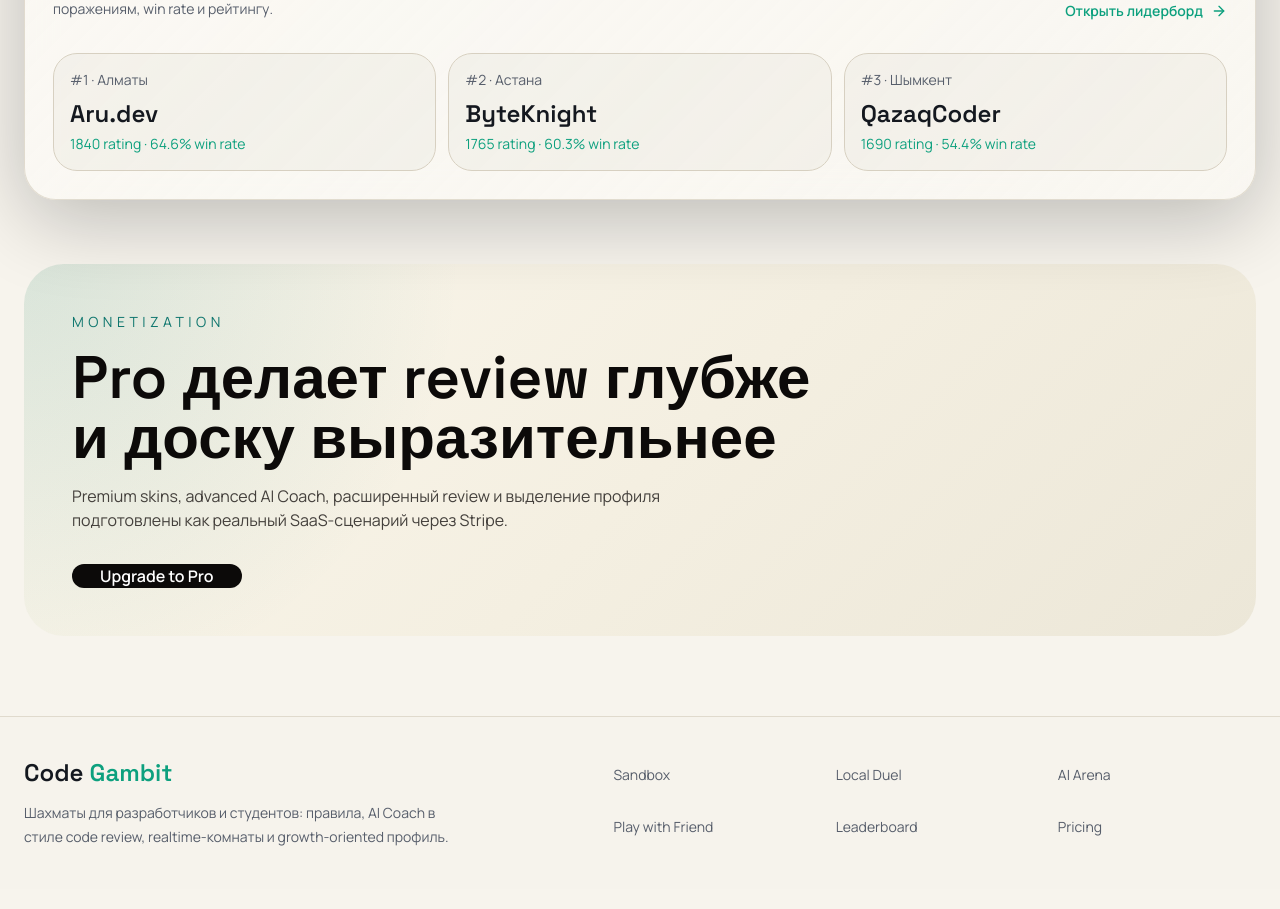
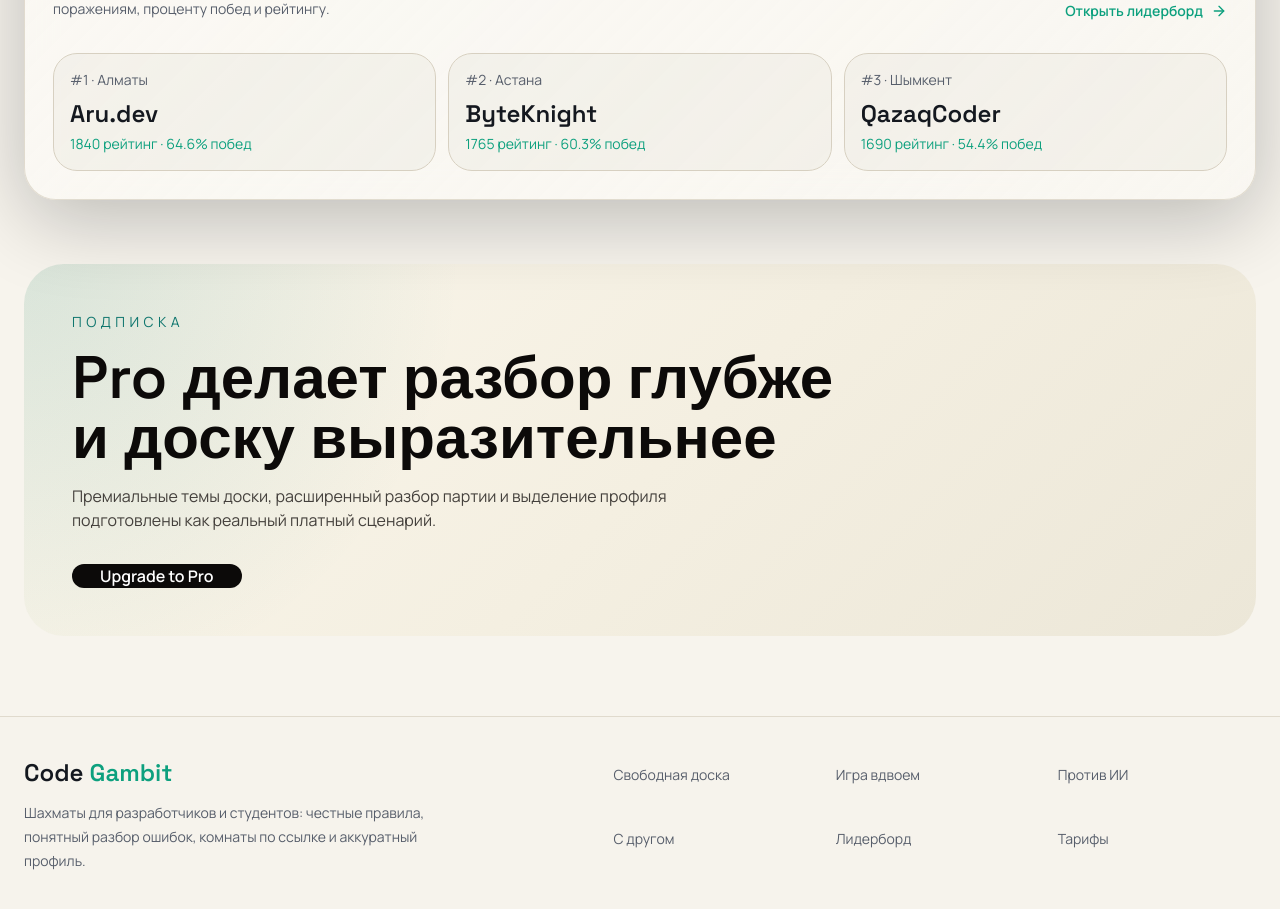
Before and after one commit to Galym7707/Chess_Nfactorial, a Next.js app: page / in a window 1280 px wide. Shown: the part 2460-3369 px from the top of the page. Built offline with nearby package versions, Linux system fonts and the light colour scheme; no server answers; the database is empty.

Commit message:
Refine Russian product copy

```diff
--- a/app/layout.tsx
+++ b/app/layout.tsx
@@ -9,9 +9,9 @@ const display = Space_Grotesk({ subsets: ["latin"], variable: "--font-display" }
 const sans = Manrope({ subsets: ["latin", "cyrillic"], variable: "--font-sans" });
 
 export const metadata: Metadata = {
-  title: "Code Gambit — шахматы как code review",
+  title: "Code Gambit — шахматы с умным разбором",
   description:
-    "Современная шахматная платформа для разработчиков, студентов и амбициозных игроков: Sandbox, Local Duel, AI Arena и multiplayer по ссылке.",
+    "Современная шахматная платформа для разработчиков, студентов и амбициозных игроков: свободная доска, партия вдвоем, игра против компьютера и комнаты по ссылке.",
   metadataBase: new URL(process.env.NEXT_PUBLIC_APP_URL ?? "http://localhost:7860"),
 };
 
--- a/app/page.tsx
+++ b/app/page.tsx
@@ -13,9 +13,9 @@ export default function HomePage() {
       <LeaderboardPreview />
       <section className="mx-auto max-w-7xl px-4 pb-20 md:px-6">
         <div className="rounded-[2.5rem] bg-paper-radial p-8 text-stone-950 md:p-12">
-          <p className="text-sm uppercase tracking-[0.32em] text-teal-700">Monetization</p>
-          <h2 className="mt-4 max-w-3xl font-display text-4xl font-semibold md:text-6xl">Pro делает review глубже и доску выразительнее</h2>
-          <p className="mt-4 max-w-2xl text-sm leading-6 text-stone-700 md:text-base">Premium skins, advanced AI Coach, расширенный review и выделение профиля подготовлены как реальный SaaS-сценарий через Stripe.</p>
+          <p className="text-sm uppercase tracking-[0.32em] text-teal-700">Подписка</p>
+          <h2 className="mt-4 max-w-3xl font-display text-4xl font-semibold md:text-6xl">Pro делает разбор глубже и доску выразительнее</h2>
+          <p className="mt-4 max-w-2xl text-sm leading-6 text-stone-700 md:text-base">Премиальные темы доски, расширенный разбор партии и выделение профиля подготовлены как реальный платный сценарий.</p>
           <Link href="/pricing" className="mt-8 inline-flex h-13 items-center justify-center rounded-full bg-stone-950 px-7 text-base font-semibold text-white transition hover:brightness-110">Upgrade to Pro</Link>
         </div>
       </section>
--- a/app/play/friend/page.tsx
+++ b/app/play/friend/page.tsx
@@ -32,10 +32,10 @@ function CreateFriendRoom() {
   return (
     <section className="mx-auto grid min-h-[78svh] max-w-7xl items-center gap-8 px-4 py-10 md:px-6 lg:grid-cols-[1.1fr_0.9fr]">
       <div>
-        <Badge><Users className="size-3" /> Great Level</Badge>
-        <h1 className="mt-6 font-display text-5xl font-semibold leading-tight md:text-7xl">Play with Friend по одной ссылке</h1>
+        <Badge><Users className="size-3" /> Великий уровень</Badge>
+        <h1 className="mt-6 font-display text-5xl font-semibold leading-tight md:text-7xl">Игра с другом по одной ссылке</h1>
         <p className="mt-5 max-w-2xl text-base leading-7 text-muted-foreground">
-          Комната хранит FEN, PGN, список ходов и version в Supabase. Realtime Postgres Changes синхронизируют состояние, Broadcast отправляет сигнал хода, Presence показывает онлайн второго игрока.
+          Создайте комнату, отправьте ссылку другу и играйте на одной позиции. Статус второго игрока виден сразу, а партия восстанавливается после переподключения.
         </p>
         <div className="mt-8 flex flex-col gap-3 sm:flex-row">
           <Button size="lg" onClick={createRoom} disabled={busy} type="button"><Link2 className="size-5" /> {busy ? "Создаю..." : "Создать комнату"}</Button>
@@ -44,18 +44,18 @@ function CreateFriendRoom() {
       </div>
       <Surface className="overflow-hidden">
         <div className="rounded-[1.6rem] bg-brand-radial p-6 text-white">
-          <p className="text-sm uppercase tracking-[0.3em] text-emerald-200">Lobby preview</p>
+          <p className="text-sm uppercase tracking-[0.3em] text-emerald-200">Перед партией</p>
           <div className="mt-10 grid grid-cols-2 gap-3">
             <div className="rounded-3xl bg-white/12 p-4 backdrop-blur">
-              <p className="text-sm text-white/60">White</p>
-              <p className="mt-1 font-display text-2xl">Host</p>
+              <p className="text-sm text-white/60">Белые</p>
+              <p className="mt-1 font-display text-2xl">Хозяин</p>
             </div>
             <div className="rounded-3xl border border-dashed border-white/30 p-4">
-              <p className="text-sm text-white/60">Black</p>
-              <p className="mt-1 font-display text-2xl">Waiting</p>
+              <p className="text-sm text-white/60">Черные</p>
+              <p className="mt-1 font-display text-2xl">Ожидание</p>
             </div>
           </div>
-          <div className="mt-20 rounded-full bg-white/10 px-4 py-3 text-sm">Защита от рассинхронизации: update только при совпадении version.</div>
+          <div className="mt-20 rounded-full bg-white/10 px-4 py-3 text-sm">Комната проверяет порядок ходов и не принимает запоздавшие действия.</div>
         </div>
       </Surface>
     </section>
--- a/app/review/[gameId]/page.tsx
+++ b/app/review/[gameId]/page.tsx
@@ -45,7 +45,7 @@ function ReviewInner() {
     }
   }
 
-  if (loading) return <section className="mx-auto max-w-5xl px-4 py-16 text-center text-muted-foreground">Загрузка review...</section>;
+  if (loading) return <section className="mx-auto max-w-5xl px-4 py-16 text-center text-muted-foreground">Загрузка разбора...</section>;
 
   if (!game) {
     return (
@@ -64,11 +64,11 @@ function ReviewInner() {
           <p className="mt-3 text-sm text-muted-foreground">{game.result} · {formatDate(game.completed_at)}</p>
           <p className="mt-4 text-sm leading-6 text-muted-foreground">{game.summary}</p>
           <div className="mt-5 rounded-2xl bg-muted/50 p-3 text-xs text-muted-foreground break-all">FEN: {game.fen}</div>
-          {!report ? <Button className="mt-5 w-full" onClick={startReview} disabled={!ready || reviewing} type="button">{reviewing ? "Анализ..." : ready ? "Запустить AI Coach" : "Stockfish warming up"}</Button> : null}
+          {!report ? <Button className="mt-5 w-full" onClick={startReview} disabled={!ready || reviewing} type="button">{reviewing ? "Анализ..." : ready ? "Запустить разбор" : "Движок запускается"}</Button> : null}
         </Surface>
         <MoveList moves={game.moves} />
       </div>
-      {report ? <CoachReportView report={report} /> : <Surface><h2 className="font-display text-3xl font-semibold">Review еще не создан</h2><p className="mt-3 text-sm text-muted-foreground">Нажмите кнопку слева. Free анализирует меньше полуходов; Pro включает расширенный review.</p></Surface>}
+      {report ? <CoachReportView report={report} /> : <Surface><h2 className="font-display text-3xl font-semibold">Разбор еще не создан</h2><p className="mt-3 text-sm text-muted-foreground">Нажмите кнопку слева. Бесплатный режим анализирует меньше полуходов; Pro включает расширенный разбор.</p></Surface>}
     </section>
   );
 }
--- a/components/auth/auth-gate.tsx
+++ b/components/auth/auth-gate.tsx
@@ -29,7 +29,7 @@ export function AuthGate({ children, allowDemo = true }: { children: React.React
         </div>
         <h1 className="mt-5 font-display text-3xl font-semibold md:text-5xl">Нужен аккаунт Code Gambit</h1>
         <p className="mx-auto mt-4 max-w-xl text-sm leading-6 text-muted-foreground">
-          Этот режим сохраняет прогресс, партии, review и профиль. Войдите через Supabase Auth или запустите локальную демо-сессию, если секреты еще не настроены.
+          Этот режим сохраняет прогресс, партии, разборы и профиль. Войдите в аккаунт или запустите локальную демо-сессию, если секреты еще не настроены.
         </p>
         <div className="mt-7 flex flex-col justify-center gap-3 sm:flex-row">
           <Link className="inline-flex h-12 items-center justify-center rounded-full bg-primary px-6 text-sm font-semibold text-primary-foreground shadow-glow" href="/login">
@@ -43,7 +43,7 @@ export function AuthGate({ children, allowDemo = true }: { children: React.React
         </div>
         {!configured ? (
           <p className="mt-5 text-xs text-muted-foreground">
-            Supabase env vars не заданы. Это контролируемый fallback для локального демо, не замена production auth.
+            Переменные Supabase не заданы. Это контролируемый запасной режим для локального демо, не замена рабочей авторизации.
           </p>
         ) : null}
       </Surface>
--- a/components/chess/coach-report-view.tsx
+++ b/components/chess/coach-report-view.tsx
@@ -3,12 +3,12 @@ import { Surface } from "@/components/ui/surface";
 import type { CoachReport } from "@/types/app";
 
 const labels = {
-  best: "best",
-  excellent: "excellent",
-  good: "good",
-  inaccuracy: "inaccuracy",
-  mistake: "mistake",
-  blunder: "blunder",
+  best: "лучший",
+  excellent: "отлично",
+  good: "хорошо",
+  inaccuracy: "неточность",
+  mistake: "ошибка",
+  blunder: "зевок",
 };
 
 export function CoachReportView({ report }: { report: CoachReport }) {
@@ -16,11 +16,11 @@ export function CoachReportView({ report }: { report: CoachReport }) {
     <Surface>
       <div className="flex flex-wrap items-center justify-between gap-3">
         <div>
-          <p className="text-sm uppercase tracking-[0.3em] text-primary">AI Coach</p>
-          <h2 className="mt-2 font-display text-3xl font-semibold">Code review партии</h2>
+          <p className="text-sm uppercase tracking-[0.3em] text-primary">Разбор партии</p>
+          <h2 className="mt-2 font-display text-3xl font-semibold">Проверка ключевых решений</h2>
         </div>
         <div className="rounded-3xl bg-primary/15 px-5 py-3 text-center">
-          <p className="text-xs text-muted-foreground">quality</p>
+          <p className="text-xs text-muted-foreground">качество</p>
           <p className="font-display text-3xl font-semibold text-primary">{report.quality_score}</p>
         </div>
       </div>
@@ -34,7 +34,7 @@ export function CoachReportView({ report }: { report: CoachReport }) {
               <div className="flex flex-wrap items-center gap-2">
                 <Badge>{labels[issue.classification]}</Badge>
                 <span className="text-sm font-semibold">Ход {issue.ply}: {issue.move}</span>
-                <span className="text-sm text-muted-foreground">-{issue.lossCp} cp</span>
+                <span className="text-sm text-muted-foreground">потеря: {issue.lossCp}</span>
               </div>
               <p className="mt-3 text-sm leading-6 text-muted-foreground">{issue.explanation}</p>
               <p className="mt-2 text-sm"><span className="text-muted-foreground">Лучше:</span> <span className="font-semibold">{issue.betterMove}</span></p>
--- a/components/home/leaderboard-preview.tsx
+++ b/components/home/leaderboard-preview.tsx
@@ -19,9 +19,9 @@ export function LeaderboardPreview() {
       <Surface>
         <div className="flex flex-col gap-5 md:flex-row md:items-end md:justify-between">
           <div>
-            <p className="text-sm uppercase tracking-[0.32em] text-primary">Cities</p>
+            <p className="text-sm uppercase tracking-[0.32em] text-primary">Города</p>
             <h2 className="mt-4 font-display text-4xl font-semibold">Лидерборд по городам</h2>
-            <p className="mt-3 max-w-2xl text-sm leading-6 text-muted-foreground">Пользователь сам указывает город в профиле. Топ игроков и городов считается по победам, поражениям, win rate и рейтингу.</p>
+            <p className="mt-3 max-w-2xl text-sm leading-6 text-muted-foreground">Пользователь сам указывает город в профиле. Топ игроков и городов считается по победам, поражениям, проценту побед и рейтингу.</p>
           </div>
           <Link className="inline-flex items-center text-sm font-semibold text-primary" href="/leaderboard">Открыть лидерборд <ArrowRight className="ml-2 size-4" /></Link>
         </div>
@@ -30,7 +30,7 @@ export function LeaderboardPreview() {
             <div key={player.id} className="rounded-3xl border border-border bg-muted/45 p-4">
               <p className="text-sm text-muted-foreground">#{index + 1} · {player.city}</p>
               <p className="mt-2 font-display text-2xl font-semibold">{player.display_name}</p>
-              <p className="mt-1 text-sm text-primary">{player.rating} rating · {player.win_rate}% win rate</p>
+              <p className="mt-1 text-sm text-primary">{player.rating} рейтинг · {player.win_rate}% побед</p>
             </div>
           ))}
         </div>
--- a/components/layout/footer.tsx
+++ b/components/layout/footer.tsx
@@ -1,12 +1,12 @@
 import Link from "next/link";
 
 const links = [
-  ["Sandbox", "/play/sandbox"],
-  ["Local Duel", "/play/local"],
-  ["AI Arena", "/play/ai"],
-  ["Play with Friend", "/play/friend"],
-  ["Leaderboard", "/leaderboard"],
-  ["Pricing", "/pricing"],
+  ["Свободная доска", "/play/sandbox"],
+  ["Игра вдвоем", "/play/local"],
+  ["Против ИИ", "/play/ai"],
+  ["С другом", "/play/friend"],
+  ["Лидерборд", "/leaderboard"],
+  ["Тарифы", "/pricing"],
 ];
 
 export function Footer() {
@@ -16,7 +16,7 @@ export function Footer() {
         <div>
           <p className="font-display text-2xl font-semibold">Code <span className="text-primary">Gambit</span></p>
           <p className="mt-3 max-w-md text-sm leading-6 text-muted-foreground">
-            Шахматы для разработчиков и студентов: правила, AI Coach в стиле code review, realtime-комнаты и growth-oriented профиль.
+            Шахматы для разработчиков и студентов: честные правила, понятный разбор ошибок, комнаты по ссылке и аккуратный профиль.
           </p>
         </div>
         <div className="grid grid-cols-2 gap-3 text-sm sm:grid-cols-3">
--- a/components/leaderboard/leaderboard-table.tsx
+++ b/components/leaderboard/leaderboard-table.tsx
@@ -24,9 +24,9 @@ export function LeaderboardTable() {
     <Surface>
       <div className="flex flex-col gap-4 md:flex-row md:items-end md:justify-between">
         <div>
-          <Badge><Trophy className="size-3" /> Leaderboard</Badge>
+          <Badge><Trophy className="size-3" /> Лидерборд</Badge>
           <h1 className="mt-5 font-display text-4xl font-semibold md:text-6xl">Игроки и города</h1>
-          <p className="mt-3 max-w-2xl text-sm leading-6 text-muted-foreground">Глобальный рейтинг использует профильный город пользователя, wins, losses, draws, win rate и rating.</p>
+          <p className="mt-3 max-w-2xl text-sm leading-6 text-muted-foreground">Глобальный рейтинг использует город из профиля, победы, поражения, ничьи, процент побед и очки рейтинга.</p>
         </div>
         <div className="grid grid-cols-2 rounded-full bg-muted p-1 text-sm font-semibold">
           <button className={`rounded-full px-4 py-2 ${tab === "players" ? "bg-card shadow-soft" : "text-muted-foreground"}`} onClick={() => setTab("players")} type="button">Игроки</button>
@@ -35,7 +35,7 @@ export function LeaderboardTable() {
       </div>
       <div className="mt-8 overflow-hidden rounded-[1.5rem] border border-border">
         <div className="grid grid-cols-5 bg-muted/70 px-4 py-3 text-xs font-semibold uppercase tracking-[0.16em] text-muted-foreground">
-          <span>#</span><span>{tab === "players" ? "Игрок" : "Город"}</span><span>Рейтинг</span><span>W/L</span><span>Win rate</span>
+          <span>#</span><span>{tab === "players" ? "Игрок" : "Город"}</span><span>Рейтинг</span><span>П/П</span><span>Победы</span>
         </div>
         {(tab === "players" ? players : cities).map((item, index) => {
           const isPlayer = "display_name" in item;
--- a/components/pricing/pricing-page-client.tsx
+++ b/components/pricing/pricing-page-client.tsx
@@ -10,8 +10,8 @@ import { Button } from "@/components/ui/button";
 import { Surface } from "@/components/ui/surface";
 import { publicEnv } from "@/lib/env";
 
-const free = ["Sandbox", "Local Duel", "Базовые темы", "Локальная история партии"];
-const pro = ["Premium board skins", "Advanced AI Coach", "Расширенный review", "Выделение профиля", "Future tactical drills"];
+const free = ["Свободная доска", "Игра вдвоем", "Базовые темы", "Локальная история партии"];
+const pro = ["Премиальные темы доски", "Расширенный разбор партии", "Подробные рекомендации", "Выделение профиля", "Будущие тактические тренировки"];
 
 export function PricingPageClient() {
   const { user, startDemoSession } = useAuth();
@@ -33,8 +33,8 @@ export function PricingPageClient() {
   }, [canRenderPricingTable]);
 
   useEffect(() => {
-    if (search.get("success")) setMessage("Оплата принята. Pro активируется после webhook-события Stripe.");
-    if (search.get("canceled")) setMessage("Checkout отменен. Можно вернуться к оплате позже.");
+    if (search.get("success")) setMessage("Оплата принята. Pro активируется после подтверждения платежа.");
+    if (search.get("canceled")) setMessage("Оплата отменена. Можно вернуться к ней позже.");
   }, [search]);
 
   async function createCheckout() {
@@ -51,10 +51,10 @@ export function PricingPageClient() {
         body: JSON.stringify({ userId: user.id, email: user.email }),
       });
       const data = await response.json() as { url?: string; error?: string };
-      if (!response.ok || !data.url) throw new Error(data.error ?? "Stripe checkout unavailable");
+      if (!response.ok || !data.url) throw new Error(data.error ?? "Платежная страница недоступна");
       window.location.href = data.url;
     } catch (error) {
-      setMessage(error instanceof Error ? error.message : "Stripe checkout unavailable");
+      setMessage(error instanceof Error ? error.message : "Платежная страница недоступна");
     } finally {
       setBusy(false);
     }
@@ -63,10 +63,10 @@ export function PricingPageClient() {
   return (
     <section className="mx-auto max-w-7xl px-4 py-10 md:px-6">
       <div className="mx-auto max-w-3xl text-center">
-        <Badge><Crown className="size-3" /> Pricing</Badge>
+        <Badge><Crown className="size-3" /> Тарифы</Badge>
         <h1 className="mt-5 font-display text-5xl font-semibold md:text-7xl">Upgrade to Pro</h1>
         <p className="mt-5 text-sm leading-6 text-muted-foreground md:text-base">
-          Pro-модель добавляет premium skins и расширенный AI Coach. Stripe интеграция готова к production env vars и безопасно отключается без секретов.
+          Pro добавляет премиальные темы доски, расширенный разбор партии и выделение профиля. Платежная интеграция готова к рабочим ключам и безопасно отключается без секретов.
         </p>
       </div>
       {message ? <div className="mx-auto mt-8 max-w-3xl rounded-3xl border border-primary/30 bg-primary/10 p-4 text-sm text-primary">{message}</div> : null}
@@ -79,16 +79,16 @@ export function PricingPageClient() {
           items={pro}
           cta={
             hasPaymentLink ? (
-              user ? <a className="inline-flex h-12 w-full items-center justify-center rounded-full bg-accent px-5 text-sm font-semibold text-accent-foreground" href={paymentLink} target="_blank" rel="noreferrer">Upgrade to Pro</a> : <Link className="inline-flex h-12 w-full items-center justify-center rounded-full bg-accent px-5 text-sm font-semibold text-accent-foreground" href="/login">Войти для Upgrade</Link>
+              user ? <a className="inline-flex h-12 w-full items-center justify-center rounded-full bg-accent px-5 text-sm font-semibold text-accent-foreground" href={paymentLink} target="_blank" rel="noreferrer">Upgrade to Pro</a> : <Link className="inline-flex h-12 w-full items-center justify-center rounded-full bg-accent px-5 text-sm font-semibold text-accent-foreground" href="/login">Войти для Pro</Link>
             ) : (
-              <Button className="w-full" onClick={createCheckout} disabled={busy || !user} type="button">{busy ? "Checkout..." : user ? "Upgrade to Pro" : "Войдите для оплаты"}</Button>
+              <Button className="w-full" onClick={createCheckout} disabled={busy || !user} type="button">{busy ? "Открываю оплату..." : user ? "Upgrade to Pro" : "Войдите для оплаты"}</Button>
             )
           }
         />
       </div>
       {canRenderPricingTable && user ? (
         <Surface className="mt-8">
-          <div className="mb-5 flex items-center gap-2"><Sparkles className="size-5 text-primary" /><h2 className="font-display text-2xl font-semibold">Stripe Pricing Table</h2></div>
+          <div className="mb-5 flex items-center gap-2"><Sparkles className="size-5 text-primary" /><h2 className="font-display text-2xl font-semibold">Таблица оплаты Stripe</h2></div>
           {createElement("stripe-pricing-table", { "pricing-table-id": pricingTableId, "publishable-key": publishableKey, "client-reference-id": user.id, "customer-email": user.email })}
         </Surface>
       ) : null}
@@ -96,7 +96,7 @@ export function PricingPageClient() {
         <Surface className="mt-8 border-dashed text-center">
           <h2 className="font-display text-2xl font-semibold">Stripe еще не активирован</h2>
           <p className="mx-auto mt-3 max-w-2xl text-sm leading-6 text-muted-foreground">
-            Добавьте `NEXT_PUBLIC_STRIPE_PUBLISHABLE_KEY` + `NEXT_PUBLIC_STRIPE_PRICE_TABLE_ID` для Pricing Table, `NEXT_PUBLIC_STRIPE_PAYMENT_LINK` для Payment Link или `STRIPE_SECRET_KEY` + `STRIPE_PRO_PRICE_ID` для Checkout Session. Без них сайт работает без runtime errors.
+            Добавьте `NEXT_PUBLIC_STRIPE_PUBLISHABLE_KEY` + `NEXT_PUBLIC_STRIPE_PRICE_TABLE_ID` для таблицы оплаты, `NEXT_PUBLIC_STRIPE_PAYMENT_LINK` для платежной ссылки или `STRIPE_SECRET_KEY` + `STRIPE_PRO_PRICE_ID` для платежной сессии. Без них сайт работает без ошибок запуска.
           </p>
           {!user ? <Button className="mt-5" variant="secondary" onClick={startDemoSession} type="button">Демо-сессия</Button> : null}
         </Surface>
```
Also changed, not shown: app/play/ai/page.tsx (+6 -6 lines), app/play/friend/[roomId]/page.tsx (+8 -8 lines).
